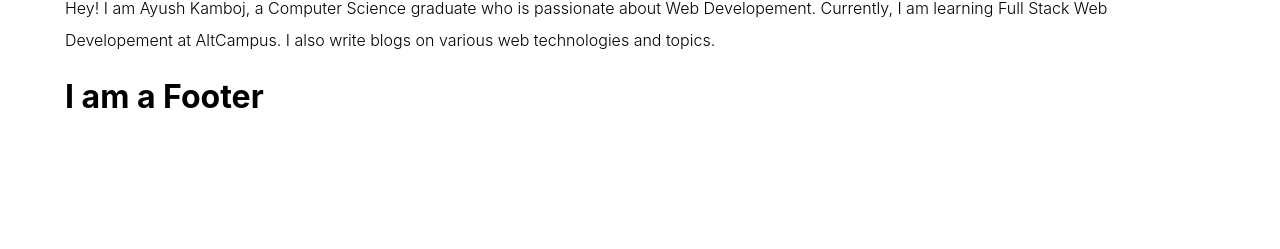
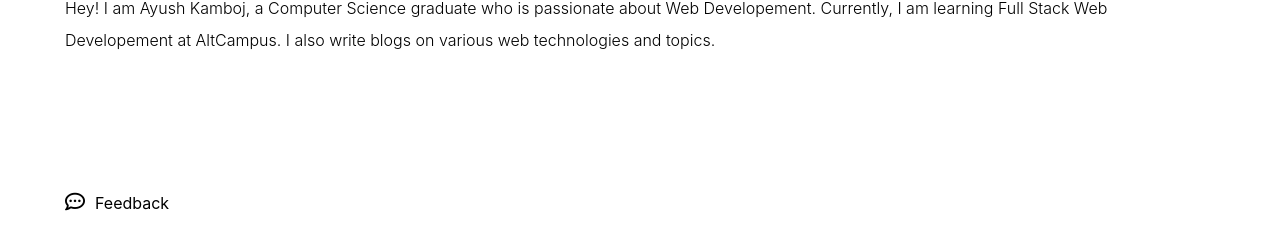
Before and after one commit to Ayushak18/Portfolio, a React (Create React App) app: page / in a window 1280 px wide. Shown: the part 399-648 px from the top of the page. Built offline with nearby package versions, Linux system fonts and the light colour scheme.

Commit message:
Footer addede

```diff
--- a/src/component/footer.js
+++ b/src/component/footer.js
@@ -1,7 +1,26 @@
 import '../styles/footer.css';
 
 function Footer() {
-  return <h1>I am a Footer</h1>;
+  return (
+    <section className="footer-section">
+      <div className="feedback">
+        <a
+          href="https://github.com/Ayushak18/Portfolio/discussions"
+          target="_blank"
+          rel="noreferrer"
+        >
+          <i className="far fa-comment-dots"></i>
+        </a>
+        <a
+          href="https://github.com/Ayushak18/Portfolio/discussions"
+          target="_blank"
+          rel="noreferrer"
+        >
+          Feedback
+        </a>
+      </div>
+    </section>
+  );
 }
 
 export default Footer;
--- a/src/styles/footer.css
+++ b/src/styles/footer.css
@@ -1 +1,30 @@
-/* No CSS *//*# sourceMappingURL=footer.css.map */
+.footer-section {
+  padding-top: 120px;
+}
+
+.footer-section a {
+  color: black;
+  text-decoration: none;
+}
+
+.footer-section a:hover {
+  color: #f83f3f;
+}
+
+.footer-section i {
+  margin-right: 10px;
+  font-size: 20px;
+}
+
+.footer-section .feedback {
+  display: -webkit-box;
+  display: -ms-flexbox;
+  display: flex;
+  -webkit-box-align: center;
+      -ms-flex-align: center;
+          align-items: center;
+  -webkit-box-pack: start;
+      -ms-flex-pack: start;
+          justify-content: start;
+}
+/*# sourceMappingURL=footer.css.map */
--- a/src/styles/footer.scss
+++ b/src/styles/footer.scss
@@ -0,0 +1,23 @@
+.footer-section {
+  padding-top: 120px;
+
+  a {
+    color: black;
+    text-decoration: none;
+  }
+
+  a:hover {
+    color: rgb(248, 63, 63);
+  }
+
+  i {
+    margin-right: 10px;
+    font-size: 20px;
+  }
+
+  .feedback {
+    display: flex;
+    align-items: center;
+    justify-content: start;
+  }
+}
```
Also changed, not shown: 1 other file (tests, documents, lock files or other folders).
